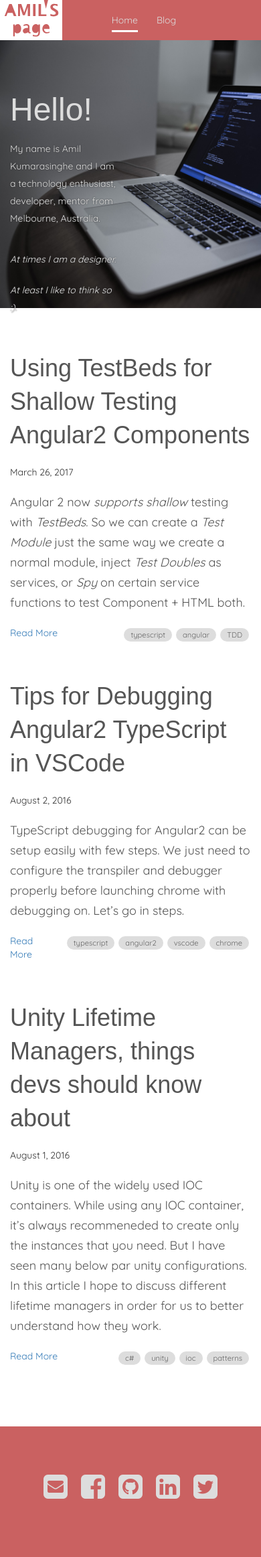
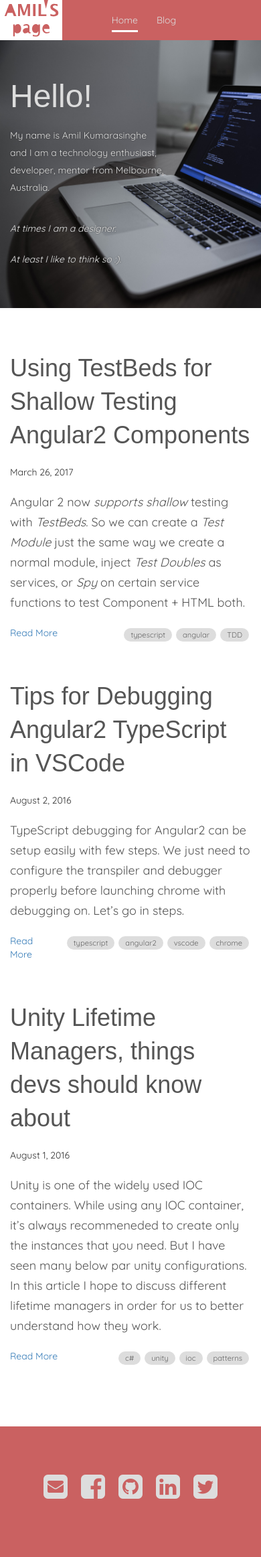
Before and after one commit to indivari/amilsil.github.io, a Jekyll site: the page built from index.html, in a window 390 px wide. Shown: the whole page at 67% size. Built offline with Jekyll 4.4.1, drawn with Linux system fonts in a browser that asks for light colours; some web fonts are replaced.

Commit message:
Fix Mobile Layout Text Vertical Overflow, Sassify

```diff
--- a/_sass/_new.scss
+++ b/_sass/_new.scss
@@ -92,12 +92,17 @@ nav {
     margin-top: 70px;
     color: #ddd;
     position: absolute;
+
+    @media screen and (max-width: 640px) {
+        margin-top: 50px;
     }
-#message-container #hello {
+
+    #hello {
         font-family: 'Asul', sans-serif;
         font-size: 48px;
     }
-#message-container p {
+
+    p {
         color: #ddd;
         line-height: 30px;
         font-size: 18px;
@@ -105,12 +110,13 @@ nav {
         transition: all .2s ease-out;
         text-shadow: 0px 0px 2px #333;
     }
-#message-container p.introduction {
+    p.introduction {
         margin: 10px 0 35px 0;
     }
-#message-container p.joke {
+    p.joke {
         color:#ddd;
         font-style: italic;
+    }
 }
 
 /* Content */
--- a/index.html
+++ b/index.html
@@ -7,7 +7,7 @@ title: Home
     <div class="container-fluid">
     <div class="page-width">
         <div class="row">
-            <div id="message-container" class="col-xs-6 col-sm-4">
+            <div id="message-container" class="col-xs-8 col-sm-4">
                 <span id="hello">Hello!</span>
                 <p class="introduction">My name is Amil Kumarasinghe and I am a technology enthusiast, developer, mentor from Melbourne, Australia.</p>
                 <p class="joke">At times I am a designer.</p>
```
Lines whose indentation alone changed are shown as unchanged.
